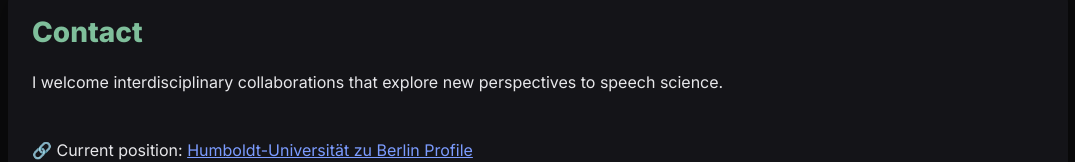
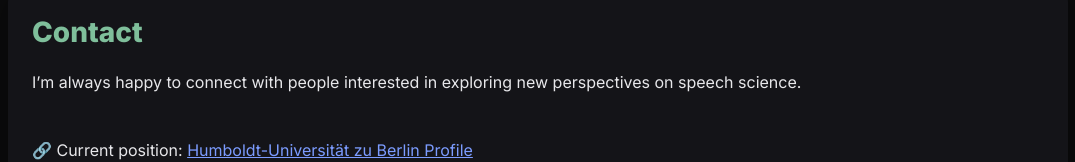
Before and after one commit to amalinsvensson/portfolio, a plain HTML site: page index.html in a window 1280 px wide. Shown: the part 2087-2249 px from the top of the page, without its empty margins (102-1177 px from the left). Drawn offline with Linux system fonts and the light colour scheme.

Commit message:
Update index.html

```diff
--- a/index.html
+++ b/index.html
@@ -252,7 +252,7 @@ style="color:var(--accent)">Instagram</a><br>
   <section id="contact" class="section">
     <div class="card">
       <h2>Contact</h2>
-      <p>   I welcome interdisciplinary collaborations that explore new perspectives to speech science.
+      <p>  I’m always happy to connect with people interested in exploring new perspectives on speech science.
     </p>
       <p>
            <br>
```
